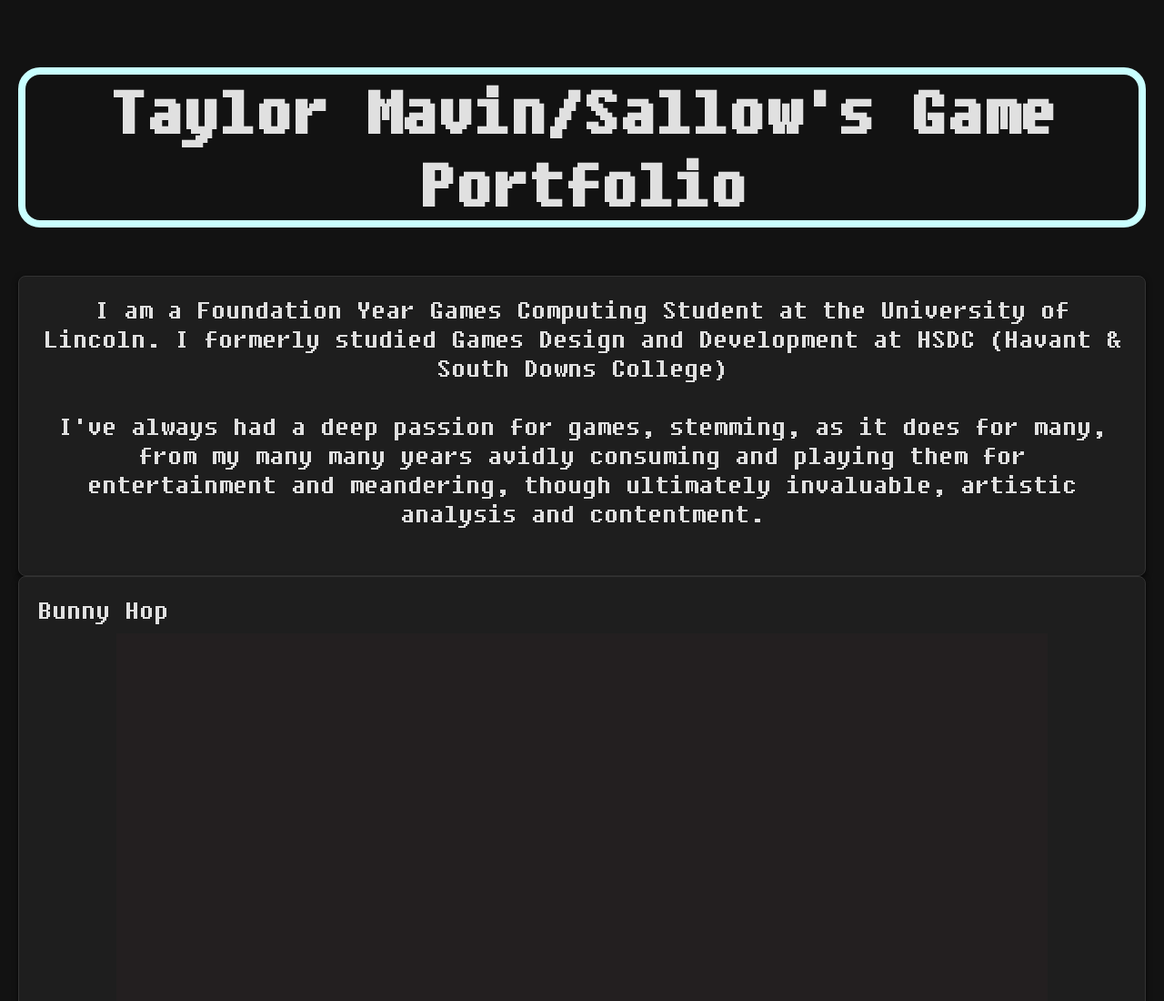
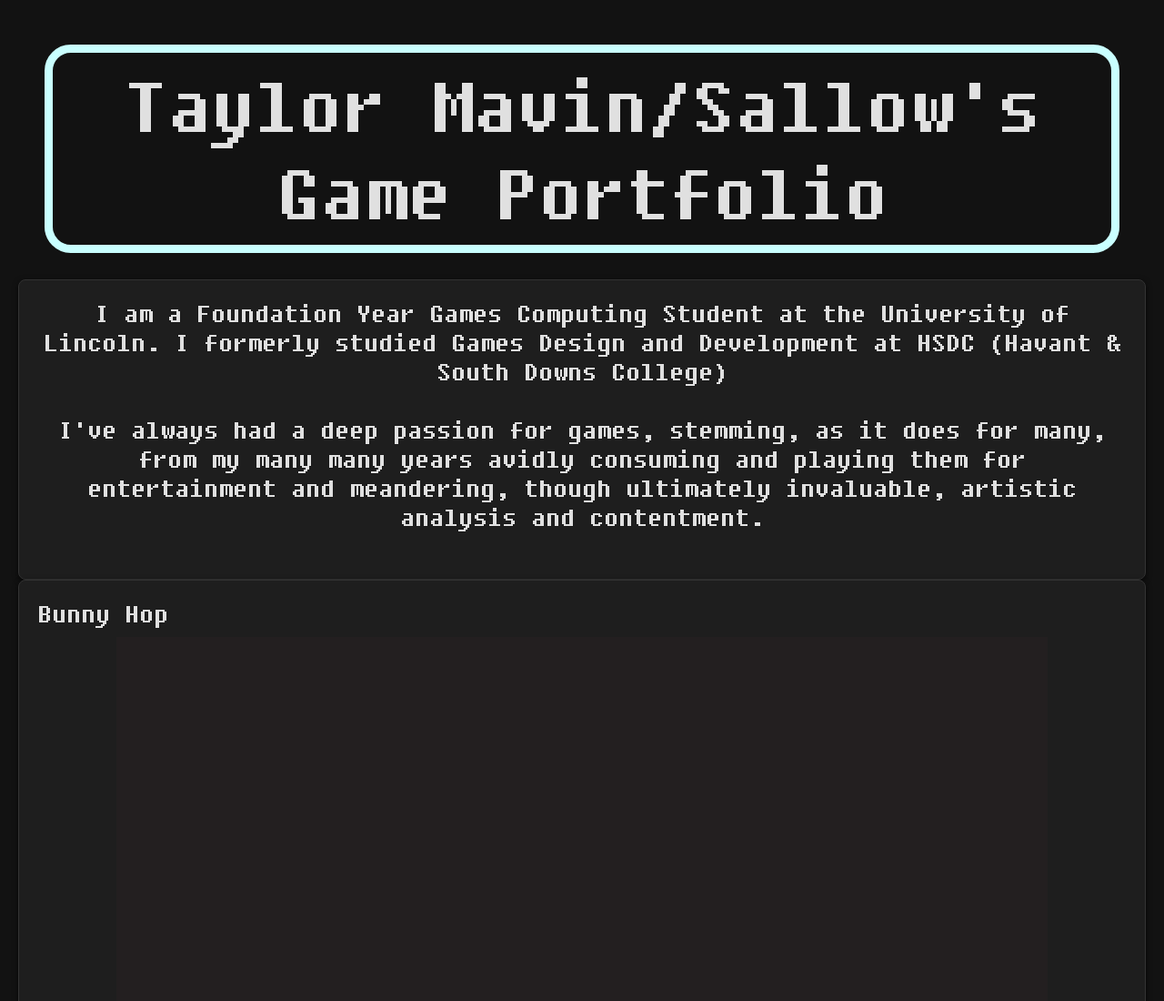
Before and after one commit to TM1066/Game-Portfolio, a plain HTML site: page index.html in a window 1280 px wide. Shown: the top 1100 px of the page at 91% size. Drawn offline with Linux system fonts and the light colour scheme; no server answers.

Commit message:
Fixed weird bold h!

```diff
--- a/CSS/style.css
+++ b/CSS/style.css
@@ -13,12 +13,15 @@ body {
     padding: 20px;
 }
 h1 {
+    margin: .3em;
     border: #c9ffff;
     border-style: solid;
     border-width: 0.1em;
     border-radius: 0.3em;
     text-align: center;
-    font-size: 5em;
+    font-size: 6em;
+    padding: 0.1em;
+    font-weight: normal;
 }
 .introduction {
     font-size: 2rem;
```
